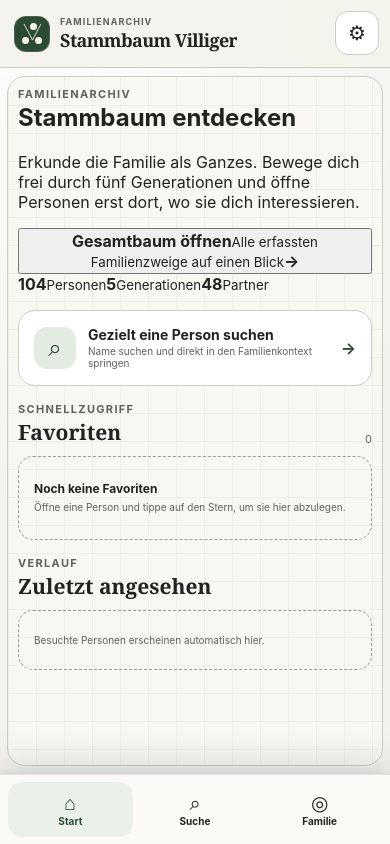
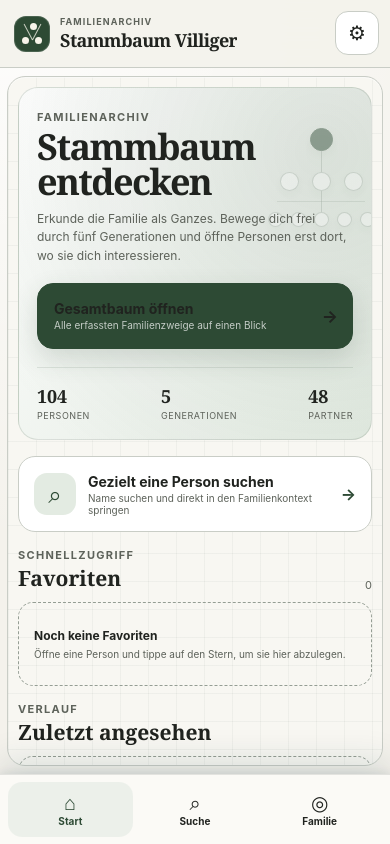
Before and after one commit to mac-mac-sg/Stammbaum, a React (Vite) app: page / in a window 390 px wide. Built offline with nearby package versions, Linux system fonts and the light colour scheme.

Commit message:
Polish tree-first start page

```diff
--- a/src/home.css
+++ b/src/home.css
@@ -11,63 +11,184 @@
   gap: 22px;
 }
 
-.home-hero {
+.home-discovery {
+  position: relative;
+  overflow: hidden;
   padding: 28px;
-  border: 1px solid var(--line);
+  border: 1px solid rgba(82, 106, 85, .18);
   border-radius: 24px;
-  background: linear-gradient(135deg, var(--surface-strong), var(--accent-soft));
+  background:
+    radial-gradient(circle at 86% 18%, rgba(82, 106, 85, .14), transparent 24rem),
+    linear-gradient(135deg, var(--surface-strong), var(--accent-soft));
   box-shadow: var(--shadow);
 }
 
-.home-hero-copy h2 {
-  margin: 5px 0 8px;
-  font-family: Georgia, "Times New Roman", serif;
-  font-size: clamp(30px, 5vw, 46px);
-  line-height: 1;
-  letter-spacing: -.035em;
+.home-discovery-copy {
+  position: relative;
+  z-index: 2;
+  max-width: 560px;
 }
 
-.home-hero-copy p {
-  max-width: 560px;
+.home-discovery-copy h2 {
+  margin: 5px 0 10px;
+  font-family: Georgia, "Times New Roman", serif;
+  font-size: clamp(34px, 5vw, 50px);
+  font-weight: 600;
+  line-height: .98;
+  letter-spacing: -.045em;
+}
+
+.home-discovery-copy > p {
+  max-width: 520px;
   margin: 0;
   color: var(--muted);
-  line-height: 1.5;
+  font-size: 13px;
+  line-height: 1.55;
 }
 
-.home-current {
-  margin-top: 24px;
-  padding: 15px 16px;
-  border: 1px solid rgba(82, 106, 85, .18);
+.home-tree-action {
+  width: min(390px, 100%);
+  min-height: 64px;
+  margin-top: 20px;
+  padding: 11px 14px 11px 16px;
+  border: 1px solid var(--accent-strong);
   border-radius: 16px;
-  background: rgba(255, 255, 255, .68);
-  display: grid;
-  gap: 3px;
+  background: var(--accent-strong);
+  color: #fff;
+  display: flex;
+  align-items: center;
+  justify-content: space-between;
+  gap: 16px;
+  text-align: left;
+  cursor: pointer;
+  box-shadow: 0 10px 26px rgba(52, 75, 56, .16);
+  transition: transform 160ms cubic-bezier(.2, .8, .2, 1), box-shadow 160ms ease, background-color 160ms ease;
 }
 
-.home-current > span,
-.home-current > small {
-  color: var(--muted);
-  font-size: 10px;
+.home-tree-action:hover {
+  transform: translateY(-1px);
+  box-shadow: 0 14px 30px rgba(52, 75, 56, .21);
 }
 
-.home-current > strong {
-  font-family: Georgia, "Times New Roman", serif;
-  font-size: 20px;
+.home-tree-action:active {
+  transform: scale(.985);
 }
 
-.home-hero-actions {
-  margin-top: 14px;
-  display: flex;
-  gap: 8px;
-  flex-wrap: wrap;
+.home-tree-action > span {
+  min-width: 0;
+  display: grid;
+  gap: 2px;
 }
 
-.home-hero-actions button {
-  min-height: 44px;
-  padding: 0 14px;
-  border-radius: 12px;
-  font-weight: 750;
-  cursor: pointer;
+.home-tree-action strong {
+  font-size: 14px;
+}
+
+.home-tree-action small {
+  color: rgba(255, 255, 255, .72);
+  font-size: 10px;
+  line-height: 1.35;
+}
+
+.home-tree-action b {
+  flex: 0 0 auto;
+  font-size: 17px;
+}
+
+.home-discovery-visual {
+  position: absolute;
+  z-index: 1;
+  top: 32px;
+  right: 30px;
+  width: 250px;
+  height: 180px;
+  display: grid;
+  align-content: center;
+  justify-items: center;
+  opacity: .78;
+  pointer-events: none;
+}
+
+.home-tree-level {
+  display: flex;
+  align-items: center;
+  justify-content: center;
+  gap: 18px;
+}
+
+.home-tree-level i {
+  display: block;
+  width: 19px;
+  height: 19px;
+  border: 1px solid rgba(52, 75, 56, .36);
+  border-radius: 50%;
+  background: rgba(255, 255, 255, .72);
+  box-shadow: 0 4px 12px rgba(52, 75, 56, .08);
+}
+
+.home-tree-level-1 i {
+  width: 23px;
+  height: 23px;
+  background: var(--accent-strong);
+  border-color: var(--accent-strong);
+}
+
+.home-tree-level-3 {
+  gap: 12px;
+}
+
+.home-tree-level-3 i {
+  width: 15px;
+  height: 15px;
+}
+
+.home-tree-stem {
+  width: 1px;
+  height: 28px;
+  background: rgba(52, 75, 56, .30);
+}
+
+.home-tree-stem.is-wide {
+  position: relative;
+}
+
+.home-tree-stem.is-wide::before {
+  content: "";
+  position: absolute;
+  top: 13px;
+  left: 50%;
+  width: 126px;
+  height: 1px;
+  background: rgba(52, 75, 56, .22);
+  transform: translateX(-50%);
+}
+
+.home-discovery-stats {
+  position: relative;
+  z-index: 2;
+  margin-top: 23px;
+  padding-top: 16px;
+  border-top: 1px solid rgba(82, 106, 85, .14);
+  display: flex;
+  gap: 28px;
+}
+
+.home-discovery-stats > span {
+  display: grid;
+  gap: 2px;
+}
+
+.home-discovery-stats strong {
+  font-family: Georgia, "Times New Roman", serif;
+  font-size: 19px;
+  font-weight: 600;
+}
+
+.home-discovery-stats small {
+  color: var(--muted);
+  font-size: 9px;
+  text-transform: uppercase;
+  letter-spacing: .06em;
 }
 
 .home-primary-action {
@@ -95,6 +216,16 @@
   align-items: center;
   text-align: left;
   cursor: pointer;
+  transition: transform 150ms cubic-bezier(.2, .8, .2, 1), border-color 150ms ease, background-color 150ms ease;
+}
+
+.home-search:hover {
+  border-color: rgba(82, 106, 85, .35);
+  background: var(--accent-soft);
+}
+
+.home-search:active {
+  transform: scale(.992);
 }
 
 .home-search > span:first-child {
@@ -288,6 +419,13 @@
 .home-empty-card span { font-size: 10px; line-height: 1.45; }
 .home-empty-card.compact { min-height: 60px; }
 
+@media (prefers-reduced-motion: reduce) {
+  .home-tree-action,
+  .home-search {
+    transition: none;
+  }
+}
+
 @media (max-width: 820px) {
   .tree-area.is-home { padding-top: 8px; }
   .canvas-frame.is-home { border-radius: 18px; }
@@ -298,26 +436,67 @@
     gap: 18px;
   }
 
-  .home-hero {
-    padding: 20px 17px;
-    border-radius: 19px;
+  .home-discovery {
+    padding: 22px 18px 18px;
+    border-radius: 20px;
     box-shadow: none;
   }
 
-  .home-hero-copy h2 { font-size: 32px; }
-  .home-hero-copy p { font-size: 12px; }
-
-  .home-current {
-    margin-top: 18px;
-    padding: 12px 13px;
+  .home-discovery-copy {
+    max-width: none;
   }
 
-  .home-hero-actions {
-    display: grid;
-    grid-template-columns: 1fr;
+  .home-discovery-copy h2 {
+    max-width: 270px;
+    font-size: 36px;
   }
 
-  .home-hero-actions button { min-height: 48px; }
+  .home-discovery-copy > p {
+    max-width: 310px;
+    font-size: 12px;
+  }
+
+  .home-discovery-visual {
+    top: 18px;
+    right: -40px;
+    width: 180px;
+    height: 142px;
+    opacity: .46;
+  }
+
+  .home-tree-level {
+    gap: 13px;
+  }
+
+  .home-tree-level-3 {
+    gap: 8px;
+  }
+
+  .home-tree-stem {
+    height: 21px;
+  }
+
+  .home-tree-stem.is-wide::before {
+    top: 10px;
+    width: 88px;
+  }
+
+  .home-tree-action {
+    width: 100%;
+    min-height: 66px;
+    margin-top: 18px;
+  }
+
+  .home-discovery-stats {
+    justify-content: space-between;
+    gap: 10px;
+    margin-top: 18px;
+  }
+
+  .home-discovery-stats strong {
+    font-size: 18px;
+  }
+
   .home-search { min-height: 76px; }
   .home-utilities { grid-template-columns: 1fr; }
   .home-utilities > button { min-height: 68px; }
```
